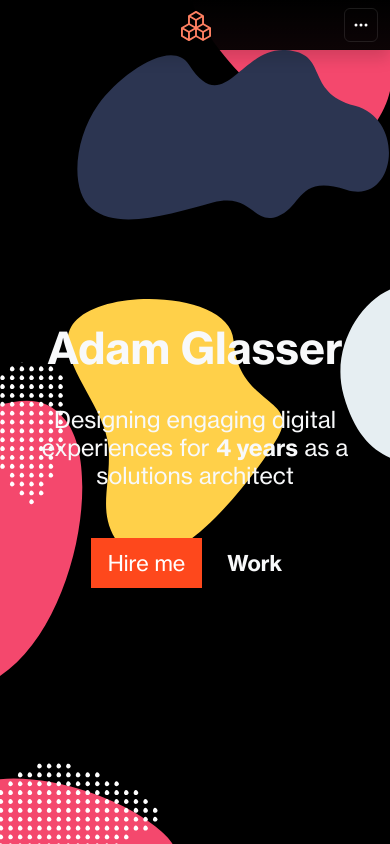
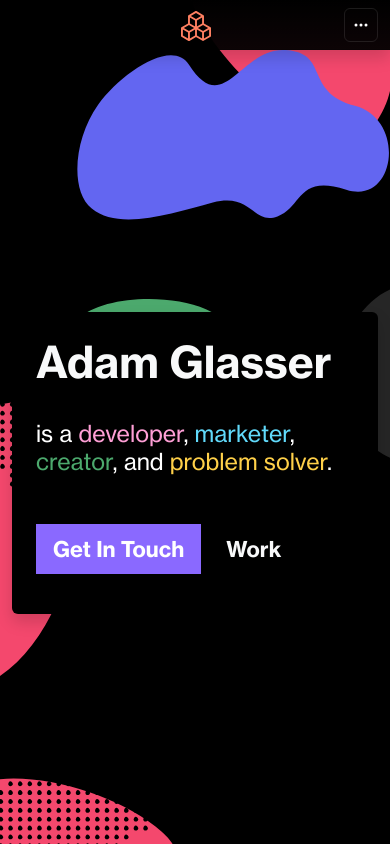
Before and after one commit to adamglasser/arglasser, a React (Create React App) app: page / in a window 390 px wide. Built offline with nearby package versions, Linux system fonts and the light colour scheme.

Commit message:
get colors in

```diff
--- a/src/routes/home/Home.js
+++ b/src/routes/home/Home.js
@@ -7,18 +7,24 @@ const MainSlice = () => {
     return (
         <>
             <div className="container py-5 h-100 d-flex flex-column flex-grow-1">
-                <div class="row justify-content-md-start justify-content-center my-auto">
-                    <div className="col-md-6 col-sm-8 order-md-1 order-2 d-flex flex-column justify-content-between mt-4 pt-2 text-md-start text-center">
-                        <div class="pb-xl-5 my-auto">
+                <div className="row justify-content-md-start justify-content-center my-auto">
+                    <div className="col-md-6 col-sm-8 order-md-1 order-2 d-flex flex-column justify-content-between mt-4 pt-2 text-md-start text-left">
+                        <div className="pb-xl-5 bg-black p-4 rounded shadow">
 
 
-                            <h1 class="display-1 mb-3 pb-3 fw-bold text-light">
-                               Adam Glasser
+                            <h1 className="display-1 mb-3 pb-3 fw-bold text-light">
+                                Adam Glasser
                             </h1>
-                            <h3 className="mb-4 text-light">Designing engaging digital experiences for <span className="fw-bold">4 years</span> as a solutions architect</h3>
-                            <div class="d-md-flex align-items-md-start mt-5">
-                                <div onClick={() => navigate('/contact')} class="fs-4 btn btn-lg btn-orange text-white rounded-0 flex-shrink-0 me-md-4 mb-md-0 mb-sm-4 mb-3">Hire me</div>
-                                <div onClick={() => navigate('/contact')} class="fs-4 btn btn-white btn-lg rounded-0 text-light ms-2 ms-md-4 mb-md-0 mb-sm-4 mb-3 fw-bold">Work</div>
+                            <h3 className="text-white"> is a {' '}
+                                <span style={{ color: '#ff9fd6' }}>developer</span>, {' '}
+                                <span style={{ color: '#61dafb' }}>marketer</span>, {' '}
+                                <span style={{ color: '#4ca96d' }}>creator</span>, {' '} and  {' '}
+                                <span style={{ color: '#ffd049' }}>problem solver</span>.
+                            </h3>
+
+                            <div className="d-md-flex align-items-md-start mt-5">
+                                <div onClick={() => navigate('/contact')} className="fs-4 btn btn-lg btn-purple fw-bold text-white rounded-0 flex-shrink-0 me-md-4 mb-md-0 mb-sm-4 mb-3">Get In Touch</div>
+                                <div onClick={() => navigate('/contact')} className="fs-4 btn btn-white btn-lg rounded-0 text-light ms-2 ms-md-4 mb-md-0 mb-sm-4 mb-3 fw-bold">Work</div>
                             </div>
                         </div>
 
@@ -32,7 +38,7 @@ const MainSlice = () => {
 
 const Home = () => {
     return (<>
-        <div style={{ minHeight: '100vh', backgroundImage: `url(${Blobs})`, backgroundSize: 'cover' }} className="bg-black d-flex flex-column">
+        <div style={{ minHeight: '100vh', backgroundImage: `url(${Blobs})`, backgroundSize: 'cover', backgroundPosition: 'left' }} className="bg-black d-flex flex-column">
             <Header />
             <MainSlice />
 
```
Also changed, not shown: src/routes/home/assets/Waihou.svg.
